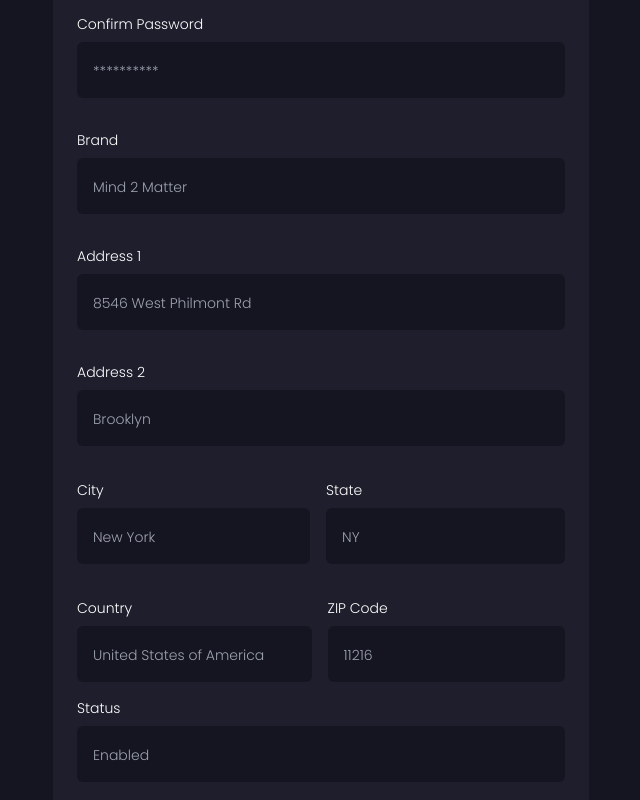
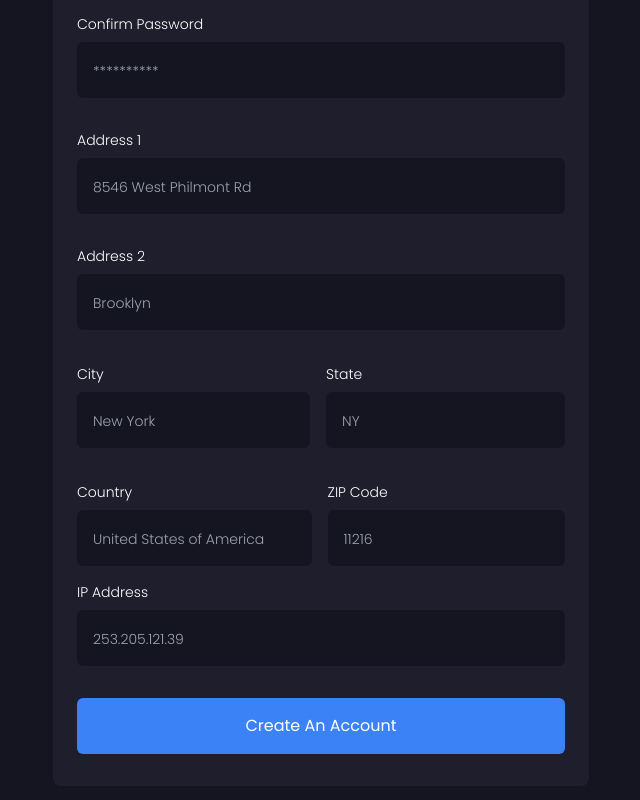
Before and after one commit to KimeraMoses/reliable-site-client, a React (Create React App) app: page /sign-up in a window 1280 px wide. Shown: the part 680-1480 px from the top of the page, without its empty margins (319-959 px from the left). Built offline with nearby package versions, Linux system fonts and the light colour scheme.

Commit message:
fix(signup): fixed signup page

```diff
--- a/src/pages/sign-up/SignUp.page.jsx
+++ b/src/pages/sign-up/SignUp.page.jsx
@@ -9,14 +9,12 @@ function SignUp() {
   const [emailAddress, setEmailaddress] = useState('');
   const [password, setPassword] = useState('');
   const [confirmPassword, setConfirmPassword] = useState('');
-  const [brand, setBrand] = useState('');
   const [address1, setAddress1] = useState('');
   const [address2, setAddress2] = useState('');
   const [city, setCity] = useState('');
   const [stateProv, setStateProv] = useState('');
   const [country, setCountry] = useState('');
   const [zipCode, setZipCode] = useState('');
-  const [status, setStatus] = useState('');
   const [ipAddress, setIpAddress] = useState('');
 
   const registerErrorsOb = {
@@ -25,14 +23,12 @@ function SignUp() {
     emailAddress: '',
     password: '',
     confirmPassword: '',
-    brand: '',
     address1: '',
     address2: '',
     city: '',
     stateProv: '',
     country: '',
     zipCode: '',
-    status: '',
     ipAddress: '',
   };
   const [errors, setErrors] = useState(registerErrorsOb);
@@ -61,10 +57,6 @@ function SignUp() {
       registerErrorsObject.confirmPassword = 'Password Should Match';
       error = true;
     }
-    if (brand === '') {
-      registerErrorsObject.brand = 'Please nter Brand';
-      error = true;
-    }
     if (address1 === '') {
       registerErrorsObject.address1 = 'Please Enter Address 1 ';
       error = true;
@@ -91,10 +83,6 @@ function SignUp() {
     }
     if (zipCode === '') {
       registerErrorsObject.zipCode = 'Please Enter Zip Code ';
-      error = true;
-    }
-    if (status === '') {
-      registerErrorsObject.status = 'Please Enter Status ';
       error = true;
     }
     if (ipAddress === '') {
@@ -199,12 +187,6 @@ function SignUp() {
               value={password}
               onChange={(e) => setPassword(e.target.value)}
             />
-            {/* <div className="flex">
-              <span className="w-1/4 bg-red"></span>
-              <span className="w-1/4 bg-red"></span>
-              <span className="w-1/4 bg-red"></span>
-              <span className="w-1/4 bg-red"></span>
-            </div> */}
             {errors.password && (
               <span className="text-red-600 mt-2 flex">{errors.password}</span>
             )}
@@ -231,28 +213,6 @@ function SignUp() {
               <span className="text-red-600 mt-2 flex">
                 {errors.confirmPassword}
               </span>
-            )}
-          </div>
-
-          <div className="mb-8">
-            <div className="flex justify-between">
-              <label
-                htmlFor="brand"
-                className="form-label text-white font-light text-sm"
-              >
-                Brand
-              </label>
-            </div>
-            <input
-              type="text"
-              className="w-full h-14 bg-custom-main rounded-md placeholder:text-gray-400 text-gray-400 px-3 placeholder:text-sm placeholder:font-light focus:outline-none"
-              id="brand"
-              placeholder="Mind 2 Matter"
-              value={brand}
-              onChange={(e) => setBrand(e.target.value)}
-            />
-            {errors.brand && (
-              <span className="text-red-600 mt-2 flex">{errors.brand}</span>
             )}
           </div>
           <div className="mb-8">
@@ -382,27 +342,6 @@ function SignUp() {
           <div className="mb-8">
             <div className="flex justify-between">
               <label
-                htmlFor="zipCode"
-                className="form-label text-white font-light text-sm"
-              >
-                Status
-              </label>
-            </div>
-            <input
-              type="text"
-              className="w-full h-14 bg-custom-main rounded-md placeholder:text-gray-400 text-gray-400 px-3 placeholder:text-sm placeholder:font-light focus:outline-none"
-              id="status"
-              placeholder="Enabled"
-              value={status}
-              onChange={(e) => setStatus(e.target.value)}
-            />
-            {errors.status && (
-              <span className="text-red-600 mt-2 flex">{errors.status}</span>
-            )}
-          </div>
-          <div className="mb-8">
-            <div className="flex justify-between">
-              <label
                 htmlFor="ipAddress"
                 className="form-label text-white font-light text-sm"
               >
```
